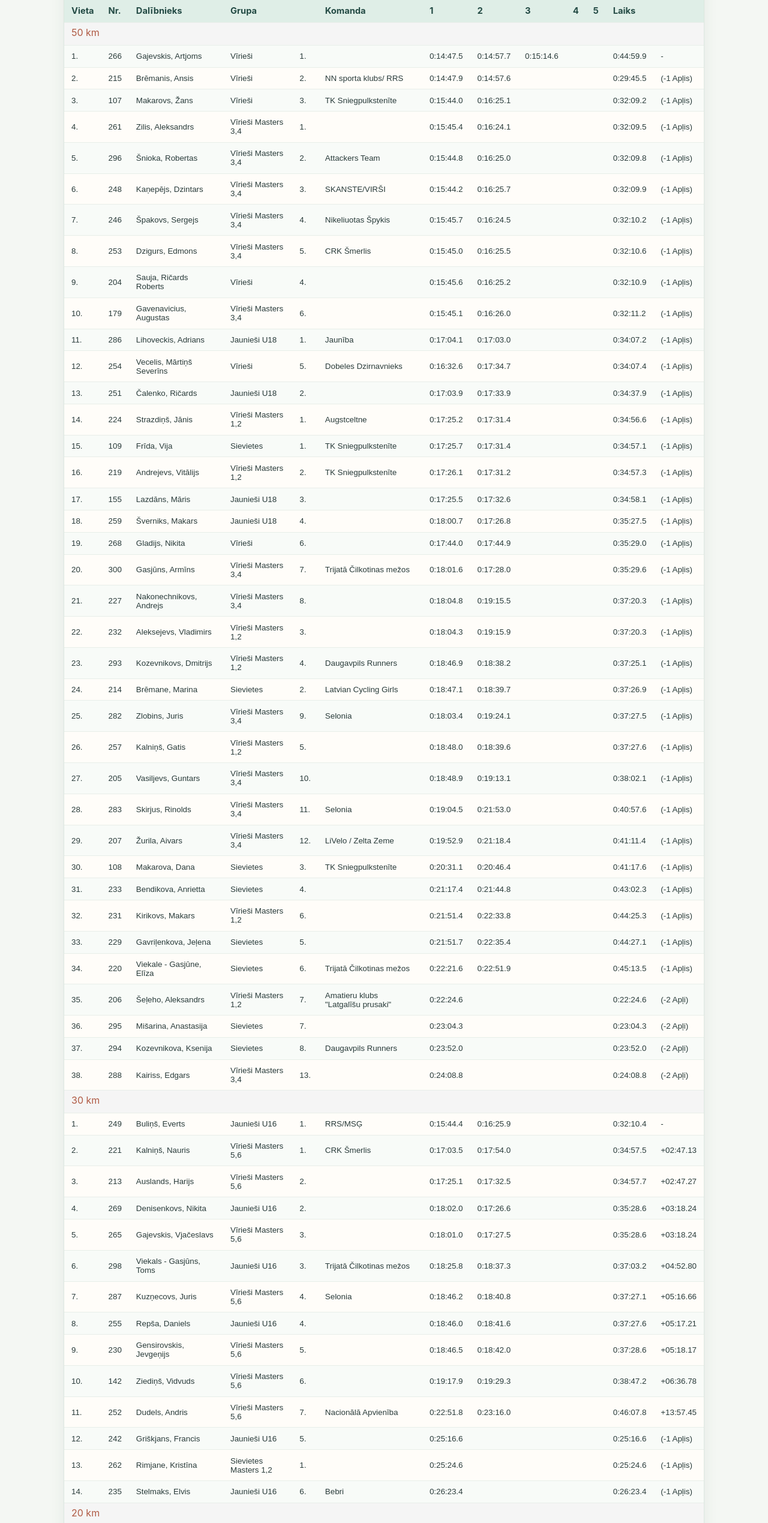
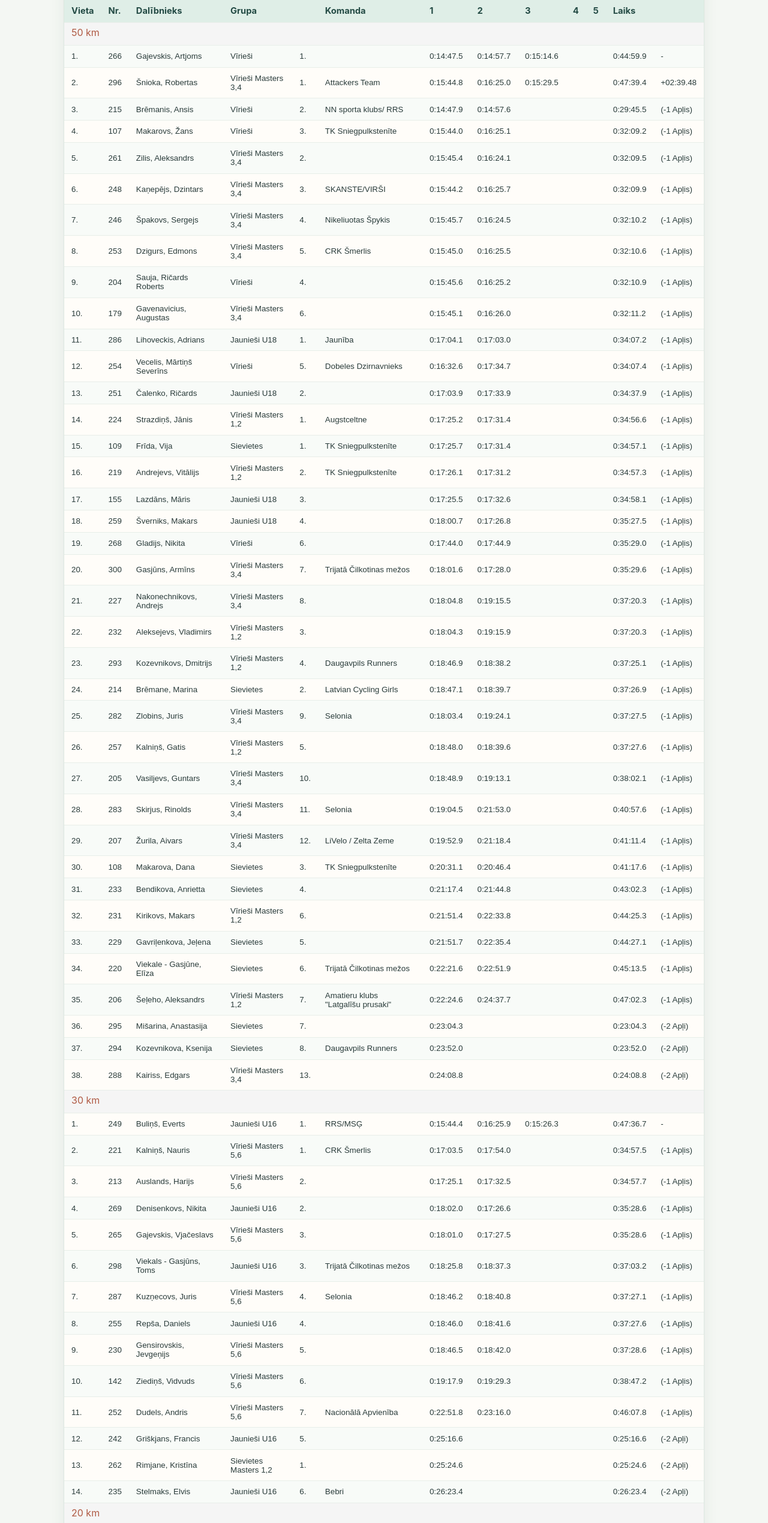
Before and after one commit to Winnetu/sacensibu-rezultati, a plain HTML site: page kopvertejums.html in a window 1280 px wide. Shown: the part 101-2640 px from the top of the page at 60% size. Drawn offline with Linux system fonts and the light colour scheme.

Commit message:
Publish results 2026-08-30T08:49:10.855Z

```diff
--- a/kopvertejums.html
+++ b/kopvertejums.html
@@ -50,10 +50,10 @@
 <tr class="columnhead"><td class="colhead colhead1">Vieta</td><td class="colhead colhead2">Nr.</td><td class="colhead colhead3">Dalībnieks</td><td class="colhead colhead4">Grupa</td><td class="colhead colhead5"></td><td class="colhead colhead6">Komanda</td><td class="colhead colhead8">1</td><td class="colhead colhead9">2</td><td class="colhead colhead10">3</td><td class="colhead colhead11">4</td><td class="colhead colhead12">5</td><td class="colhead colhead13">Laiks</td><td class="colhead colhead14"></td></tr>
 <tr><td class="group2" colspan="15" style="background-color:#f5f5f5;">50 km</td></tr>
 <tr class="record odd"><td class="col1">1.</td><td class="col2">266</td><td class="col3">Gajevskis, Artjoms</td><td class="col4">Vīrieši</td><td class="col5">1.</td><td class="col6"></td><td class="col8">0:14:47.5</td><td class="col9">0:14:57.7</td><td class="col10">0:15:14.6</td><td class="col11"></td><td class="col12"></td><td class="col13">0:44:59.9</td><td class="col14">-</td></tr>
-<tr class="record even"><td class="col1">2.</td><td class="col2">215</td><td class="col3">Brēmanis, Ansis</td><td class="col4">Vīrieši</td><td class="col5">2.</td><td class="col6">NN sporta klubs/ RRS</td><td class="col8">0:14:47.9</td><td class="col9">0:14:57.6</td><td class="col10"></td><td class="col11"></td><td class="col12"></td><td class="col13">0:29:45.5</td><td class="col14">(-1 Apļis)</td></tr>
-<tr class="record odd"><td class="col1">3.</td><td class="col2">107</td><td class="col3">Makarovs, Žans</td><td class="col4">Vīrieši</td><td class="col5">3.</td><td class="col6">TK Sniegpulkstenīte</td><td class="col8">0:15:44.0</td><td class="col9">0:16:25.1</td><td class="col10"></td><td class="col11"></td><td class="col12"></td><td class="col13">0:32:09.2</td><td class="col14">(-1 Apļis)</td></tr>
-<tr class="record even"><td class="col1">4.</td><td class="col2">261</td><td class="col3">Zilis, Aleksandrs</td><td class="col4">Vīrieši Masters 3,4</td><td class="col5">1.</td><td class="col6"></td><td class="col8">0:15:45.4</td><td class="col9">0:16:24.1</td><td class="col10"></td><td class="col11"></td><td class="col12"></td><td class="col13">0:32:09.5</td><td class="col14">(-1 Apļis)</td></tr>
-<tr class="record odd"><td class="col1">5.</td><td class="col2">296</td><td class="col3">Šnioka, Robertas</td><td class="col4">Vīrieši Masters 3,4</td><td class="col5">2.</td><td class="col6">Attackers Team</td><td class="col8">0:15:44.8</td><td class="col9">0:16:25.0</td><td class="col10"></td><td class="col11"></td><td class="col12"></td><td class="col13">0:32:09.8</td><td class="col14">(-1 Apļis)</td></tr>
+<tr class="record even"><td class="col1">2.</td><td class="col2">296</td><td class="col3">Šnioka, Robertas</td><td class="col4">Vīrieši Masters 3,4</td><td class="col5">1.</td><td class="col6">Attackers Team</td><td class="col8">0:15:44.8</td><td class="col9">0:16:25.0</td><td class="col10">0:15:29.5</td><td class="col11"></td><td class="col12"></td><td class="col13">0:47:39.4</td><td class="col14">+02:39.48</td></tr>
+<tr class="record odd"><td class="col1">3.</td><td class="col2">215</td><td class="col3">Brēmanis, Ansis</td><td class="col4">Vīrieši</td><td class="col5">2.</td><td class="col6">NN sporta klubs/ RRS</td><td class="col8">0:14:47.9</td><td class="col9">0:14:57.6</td><td class="col10"></td><td class="col11"></td><td class="col12"></td><td class="col13">0:29:45.5</td><td class="col14">(-1 Apļis)</td></tr>
+<tr class="record even"><td class="col1">4.</td><td class="col2">107</td><td class="col3">Makarovs, Žans</td><td class="col4">Vīrieši</td><td class="col5">3.</td><td class="col6">TK Sniegpulkstenīte</td><td class="col8">0:15:44.0</td><td class="col9">0:16:25.1</td><td class="col10"></td><td class="col11"></td><td class="col12"></td><td class="col13">0:32:09.2</td><td class="col14">(-1 Apļis)</td></tr>
+<tr class="record odd"><td class="col1">5.</td><td class="col2">261</td><td class="col3">Zilis, Aleksandrs</td><td class="col4">Vīrieši Masters 3,4</td><td class="col5">2.</td><td class="col6"></td><td class="col8">0:15:45.4</td><td class="col9">0:16:24.1</td><td class="col10"></td><td class="col11"></td><td class="col12"></td><td class="col13">0:32:09.5</td><td class="col14">(-1 Apļis)</td></tr>
 <tr class="record even"><td class="col1">6.</td><td class="col2">248</td><td class="col3">Kaņepējs, Dzintars</td><td class="col4">Vīrieši Masters 3,4</td><td class="col5">3.</td><td class="col6">SKANSTE/VIRŠI</td><td class="col8">0:15:44.2</td><td class="col9">0:16:25.7</td><td class="col10"></td><td class="col11"></td><td class="col12"></td><td class="col13">0:32:09.9</td><td class="col14">(-1 Apļis)</td></tr>
 <tr class="record odd"><td class="col1">7.</td><td class="col2">246</td><td class="col3">Špakovs, Sergejs</td><td class="col4">Vīrieši Masters 3,4</td><td class="col5">4.</td><td class="col6">Nikeliuotas Špykis</td><td class="col8">0:15:45.7</td><td class="col9">0:16:24.5</td><td class="col10"></td><td class="col11"></td><td class="col12"></td><td class="col13">0:32:10.2</td><td class="col14">(-1 Apļis)</td></tr>
 <tr class="record even"><td class="col1">8.</td><td class="col2">253</td><td class="col3">Dzigurs, Edmons</td><td class="col4">Vīrieši Masters 3,4</td><td class="col5">5.</td><td class="col6">CRK Šmerlis</td><td class="col8">0:15:45.0</td><td class="col9">0:16:25.5</td><td class="col10"></td><td class="col11"></td><td class="col12"></td><td class="col13">0:32:10.6</td><td class="col14">(-1 Apļis)</td></tr>
@@ -83,25 +83,25 @@
 <tr class="record even"><td class="col1">32.</td><td class="col2">231</td><td class="col3">Kirikovs, Makars</td><td class="col4">Vīrieši Masters 1,2</td><td class="col5">6.</td><td class="col6"></td><td class="col8">0:21:51.4</td><td class="col9">0:22:33.8</td><td class="col10"></td><td class="col11"></td><td class="col12"></td><td class="col13">0:44:25.3</td><td class="col14">(-1 Apļis)</td></tr>
 <tr class="record odd"><td class="col1">33.</td><td class="col2">229</td><td class="col3">Gavriļenkova, Jeļena</td><td class="col4">Sievietes</td><td class="col5">5.</td><td class="col6"></td><td class="col8">0:21:51.7</td><td class="col9">0:22:35.4</td><td class="col10"></td><td class="col11"></td><td class="col12"></td><td class="col13">0:44:27.1</td><td class="col14">(-1 Apļis)</td></tr>
 <tr class="record even"><td class="col1">34.</td><td class="col2">220</td><td class="col3">Viekale - Gasjūne, Elīza</td><td class="col4">Sievietes</td><td class="col5">6.</td><td class="col6">Trijatā Čilkotinas mežos</td><td class="col8">0:22:21.6</td><td class="col9">0:22:51.9</td><td class="col10"></td><td class="col11"></td><td class="col12"></td><td class="col13">0:45:13.5</td><td class="col14">(-1 Apļis)</td></tr>
-<tr class="record odd"><td class="col1">35.</td><td class="col2">206</td><td class="col3">Šeļeho, Aleksandrs</td><td class="col4">Vīrieši Masters 1,2</td><td class="col5">7.</td><td class="col6">Amatieru klubs &#34;Latgalīšu prusaki&#34;</td><td class="col8">0:22:24.6</td><td class="col9"></td><td class="col10"></td><td class="col11"></td><td class="col12"></td><td class="col13">0:22:24.6</td><td class="col14">(-2 Apļi)</td></tr>
+<tr class="record odd"><td class="col1">35.</td><td class="col2">206</td><td class="col3">Šeļeho, Aleksandrs</td><td class="col4">Vīrieši Masters 1,2</td><td class="col5">7.</td><td class="col6">Amatieru klubs &#34;Latgalīšu prusaki&#34;</td><td class="col8">0:22:24.6</td><td class="col9">0:24:37.7</td><td class="col10"></td><td class="col11"></td><td class="col12"></td><td class="col13">0:47:02.3</td><td class="col14">(-1 Apļis)</td></tr>
 <tr class="record even"><td class="col1">36.</td><td class="col2">295</td><td class="col3">Mišarina, Anastasija</td><td class="col4">Sievietes</td><td class="col5">7.</td><td class="col6"></td><td class="col8">0:23:04.3</td><td class="col9"></td><td class="col10"></td><td class="col11"></td><td class="col12"></td><td class="col13">0:23:04.3</td><td class="col14">(-2 Apļi)</td></tr>
 <tr class="record odd"><td class="col1">37.</td><td class="col2">294</td><td class="col3">Kozevnikova, Ksenija</td><td class="col4">Sievietes</td><td class="col5">8.</td><td class="col6">Daugavpils Runners</td><td class="col8">0:23:52.0</td><td class="col9"></td><td class="col10"></td><td class="col11"></td><td class="col12"></td><td class="col13">0:23:52.0</td><td class="col14">(-2 Apļi)</td></tr>
 <tr class="record even"><td class="col1">38.</td><td class="col2">288</td><td class="col3">Kairiss, Edgars</td><td class="col4">Vīrieši Masters 3,4</td><td class="col5">13.</td><td class="col6"></td><td class="col8">0:24:08.8</td><td class="col9"></td><td class="col10"></td><td class="col11"></td><td class="col12"></td><td class="col13">0:24:08.8</td><td class="col14">(-2 Apļi)</td></tr>
 <tr><td class="group2" colspan="15" style="background-color:#f5f5f5;">30 km</td></tr>
-<tr class="record odd"><td class="col1">1.</td><td class="col2">249</td><td class="col3">Buliņš, Everts</td><td class="col4">Jaunieši U16</td><td class="col5">1.</td><td class="col6">RRS/MSĢ</td><td class="col8">0:15:44.4</td><td class="col9">0:16:25.9</td><td class="col10"></td><td class="col11"></td><td class="col12"></td><td class="col13">0:32:10.4</td><td class="col14">-</td></tr>
-<tr class="record even"><td class="col1">2.</td><td class="col2">221</td><td class="col3">Kalniņš, Nauris</td><td class="col4">Vīrieši Masters 5,6</td><td class="col5">1.</td><td class="col6">CRK Šmerlis</td><td class="col8">0:17:03.5</td><td class="col9">0:17:54.0</td><td class="col10"></td><td class="col11"></td><td class="col12"></td><td class="col13">0:34:57.5</td><td class="col14">+02:47.13</td></tr>
-<tr class="record odd"><td class="col1">3.</td><td class="col2">213</td><td class="col3">Auslands, Harijs</td><td class="col4">Vīrieši Masters 5,6</td><td class="col5">2.</td><td class="col6"></td><td class="col8">0:17:25.1</td><td class="col9">0:17:32.5</td><td class="col10"></td><td class="col11"></td><td class="col12"></td><td class="col13">0:34:57.7</td><td class="col14">+02:47.27</td></tr>
-<tr class="record even"><td class="col1">4.</td><td class="col2">269</td><td class="col3">Denisenkovs, Nikita</td><td class="col4">Jaunieši U16</td><td class="col5">2.</td><td class="col6"></td><td class="col8">0:18:02.0</td><td class="col9">0:17:26.6</td><td class="col10"></td><td class="col11"></td><td class="col12"></td><td class="col13">0:35:28.6</td><td class="col14">+03:18.24</td></tr>
-<tr class="record odd"><td class="col1">5.</td><td class="col2">265</td><td class="col3">Gajevskis, Vjačeslavs</td><td class="col4">Vīrieši Masters 5,6</td><td class="col5">3.</td><td class="col6"></td><td class="col8">0:18:01.0</td><td class="col9">0:17:27.5</td><td class="col10"></td><td class="col11"></td><td class="col12"></td><td class="col13">0:35:28.6</td><td class="col14">+03:18.24</td></tr>
-<tr class="record even"><td class="col1">6.</td><td class="col2">298</td><td class="col3">Viekals - Gasjūns, Toms</td><td class="col4">Jaunieši U16</td><td class="col5">3.</td><td class="col6">Trijatā Čilkotinas mežos</td><td class="col8">0:18:25.8</td><td class="col9">0:18:37.3</td><td class="col10"></td><td class="col11"></td><td class="col12"></td><td class="col13">0:37:03.2</td><td class="col14">+04:52.80</td></tr>
-<tr class="record odd"><td class="col1">7.</td><td class="col2">287</td><td class="col3">Kuzņecovs, Juris</td><td class="col4">Vīrieši Masters 5,6</td><td class="col5">4.</td><td class="col6">Selonia</td><td class="col8">0:18:46.2</td><td class="col9">0:18:40.8</td><td class="col10"></td><td class="col11"></td><td class="col12"></td><td class="col13">0:37:27.1</td><td class="col14">+05:16.66</td></tr>
-<tr class="record even"><td class="col1">8.</td><td class="col2">255</td><td class="col3">Repša, Daniels</td><td class="col4">Jaunieši U16</td><td class="col5">4.</td><td class="col6"></td><td class="col8">0:18:46.0</td><td class="col9">0:18:41.6</td><td class="col10"></td><td class="col11"></td><td class="col12"></td><td class="col13">0:37:27.6</td><td class="col14">+05:17.21</td></tr>
-<tr class="record odd"><td class="col1">9.</td><td class="col2">230</td><td class="col3">Gensirovskis, Jevgeņijs</td><td class="col4">Vīrieši Masters 5,6</td><td class="col5">5.</td><td class="col6"></td><td class="col8">0:18:46.5</td><td class="col9">0:18:42.0</td><td class="col10"></td><td class="col11"></td><td class="col12"></td><td class="col13">0:37:28.6</td><td class="col14">+05:18.17</td></tr>
-<tr class="record even"><td class="col1">10.</td><td class="col2">142</td><td class="col3">Ziediņš, Vidvuds</td><td class="col4">Vīrieši Masters 5,6</td><td class="col5">6.</td><td class="col6"></td><td class="col8">0:19:17.9</td><td class="col9">0:19:29.3</td><td class="col10"></td><td class="col11"></td><td class="col12"></td><td class="col13">0:38:47.2</td><td class="col14">+06:36.78</td></tr>
-<tr class="record odd"><td class="col1">11.</td><td class="col2">252</td><td class="col3">Dudels, Andris</td><td class="col4">Vīrieši Masters 5,6</td><td class="col5">7.</td><td class="col6">Nacionālā Apvienība</td><td class="col8">0:22:51.8</td><td class="col9">0:23:16.0</td><td class="col10"></td><td class="col11"></td><td class="col12"></td><td class="col13">0:46:07.8</td><td class="col14">+13:57.45</td></tr>
-<tr class="record even"><td class="col1">12.</td><td class="col2">242</td><td class="col3">Griškjans, Francis</td><td class="col4">Jaunieši U16</td><td class="col5">5.</td><td class="col6"></td><td class="col8">0:25:16.6</td><td class="col9"></td><td class="col10"></td><td class="col11"></td><td class="col12"></td><td class="col13">0:25:16.6</td><td class="col14">(-1 Apļis)</td></tr>
-<tr class="record odd"><td class="col1">13.</td><td class="col2">262</td><td class="col3">Rimjane, Kristīna</td><td class="col4">Sievietes Masters 1,2</td><td class="col5">1.</td><td class="col6"></td><td class="col8">0:25:24.6</td><td class="col9"></td><td class="col10"></td><td class="col11"></td><td class="col12"></td><td class="col13">0:25:24.6</td><td class="col14">(-1 Apļis)</td></tr>
-<tr class="record even"><td class="col1">14.</td><td class="col2">235</td><td class="col3">Stelmaks, Elvis</td><td class="col4">Jaunieši U16</td><td class="col5">6.</td><td class="col6">Bebri</td><td class="col8">0:26:23.4</td><td class="col9"></td><td class="col10"></td><td class="col11"></td><td class="col12"></td><td class="col13">0:26:23.4</td><td class="col14">(-1 Apļis)</td></tr>
+<tr class="record odd"><td class="col1">1.</td><td class="col2">249</td><td class="col3">Buliņš, Everts</td><td class="col4">Jaunieši U16</td><td class="col5">1.</td><td class="col6">RRS/MSĢ</td><td class="col8">0:15:44.4</td><td class="col9">0:16:25.9</td><td class="col10">0:15:26.3</td><td class="col11"></td><td class="col12"></td><td class="col13">0:47:36.7</td><td class="col14">-</td></tr>
+<tr class="record even"><td class="col1">2.</td><td class="col2">221</td><td class="col3">Kalniņš, Nauris</td><td class="col4">Vīrieši Masters 5,6</td><td class="col5">1.</td><td class="col6">CRK Šmerlis</td><td class="col8">0:17:03.5</td><td class="col9">0:17:54.0</td><td class="col10"></td><td class="col11"></td><td class="col12"></td><td class="col13">0:34:57.5</td><td class="col14">(-1 Apļis)</td></tr>
+<tr class="record odd"><td class="col1">3.</td><td class="col2">213</td><td class="col3">Auslands, Harijs</td><td class="col4">Vīrieši Masters 5,6</td><td class="col5">2.</td><td class="col6"></td><td class="col8">0:17:25.1</td><td class="col9">0:17:32.5</td><td class="col10"></td><td class="col11"></td><td class="col12"></td><td class="col13">0:34:57.7</td><td class="col14">(-1 Apļis)</td></tr>
+<tr class="record even"><td class="col1">4.</td><td class="col2">269</td><td class="col3">Denisenkovs, Nikita</td><td class="col4">Jaunieši U16</td><td class="col5">2.</td><td class="col6"></td><td class="col8">0:18:02.0</td><td class="col9">0:17:26.6</td><td class="col10"></td><td class="col11"></td><td class="col12"></td><td class="col13">0:35:28.6</td><td class="col14">(-1 Apļis)</td></tr>
+<tr class="record odd"><td class="col1">5.</td><td class="col2">265</td><td class="col3">Gajevskis, Vjačeslavs</td><td class="col4">Vīrieši Masters 5,6</td><td class="col5">3.</td><td class="col6"></td><td class="col8">0:18:01.0</td><td class="col9">0:17:27.5</td><td class="col10"></td><td class="col11"></td><td class="col12"></td><td class="col13">0:35:28.6</td><td class="col14">(-1 Apļis)</td></tr>
+<tr class="record even"><td class="col1">6.</td><td class="col2">298</td><td class="col3">Viekals - Gasjūns, Toms</td><td class="col4">Jaunieši U16</td><td class="col5">3.</td><td class="col6">Trijatā Čilkotinas mežos</td><td class="col8">0:18:25.8</td><td class="col9">0:18:37.3</td><td class="col10"></td><td class="col11"></td><td class="col12"></td><td class="col13">0:37:03.2</td><td class="col14">(-1 Apļis)</td></tr>
+<tr class="record odd"><td class="col1">7.</td><td class="col2">287</td><td class="col3">Kuzņecovs, Juris</td><td class="col4">Vīrieši Masters 5,6</td><td class="col5">4.</td><td class="col6">Selonia</td><td class="col8">0:18:46.2</td><td class="col9">0:18:40.8</td><td class="col10"></td><td class="col11"></td><td class="col12"></td><td class="col13">0:37:27.1</td><td class="col14">(-1 Apļis)</td></tr>
+<tr class="record even"><td class="col1">8.</td><td class="col2">255</td><td class="col3">Repša, Daniels</td><td class="col4">Jaunieši U16</td><td class="col5">4.</td><td class="col6"></td><td class="col8">0:18:46.0</td><td class="col9">0:18:41.6</td><td class="col10"></td><td class="col11"></td><td class="col12"></td><td class="col13">0:37:27.6</td><td class="col14">(-1 Apļis)</td></tr>
+<tr class="record odd"><td class="col1">9.</td><td class="col2">230</td><td class="col3">Gensirovskis, Jevgeņijs</td><td class="col4">Vīrieši Masters 5,6</td><td class="col5">5.</td><td class="col6"></td><td class="col8">0:18:46.5</td><td class="col9">0:18:42.0</td><td class="col10"></td><td class="col11"></td><td class="col12"></td><td class="col13">0:37:28.6</td><td class="col14">(-1 Apļis)</td></tr>
+<tr class="record even"><td class="col1">10.</td><td class="col2">142</td><td class="col3">Ziediņš, Vidvuds</td><td class="col4">Vīrieši Masters 5,6</td><td class="col5">6.</td><td class="col6"></td><td class="col8">0:19:17.9</td><td class="col9">0:19:29.3</td><td class="col10"></td><td class="col11"></td><td class="col12"></td><td class="col13">0:38:47.2</td><td class="col14">(-1 Apļis)</td></tr>
+<tr class="record odd"><td class="col1">11.</td><td class="col2">252</td><td class="col3">Dudels, Andris</td><td class="col4">Vīrieši Masters 5,6</td><td class="col5">7.</td><td class="col6">Nacionālā Apvienība</td><td class="col8">0:22:51.8</td><td class="col9">0:23:16.0</td><td class="col10"></td><td class="col11"></td><td class="col12"></td><td class="col13">0:46:07.8</td><td class="col14">(-1 Apļis)</td></tr>
+<tr class="record even"><td class="col1">12.</td><td class="col2">242</td><td class="col3">Griškjans, Francis</td><td class="col4">Jaunieši U16</td><td class="col5">5.</td><td class="col6"></td><td class="col8">0:25:16.6</td><td class="col9"></td><td class="col10"></td><td class="col11"></td><td class="col12"></td><td class="col13">0:25:16.6</td><td class="col14">(-2 Apļi)</td></tr>
+<tr class="record odd"><td class="col1">13.</td><td class="col2">262</td><td class="col3">Rimjane, Kristīna</td><td class="col4">Sievietes Masters 1,2</td><td class="col5">1.</td><td class="col6"></td><td class="col8">0:25:24.6</td><td class="col9"></td><td class="col10"></td><td class="col11"></td><td class="col12"></td><td class="col13">0:25:24.6</td><td class="col14">(-2 Apļi)</td></tr>
+<tr class="record even"><td class="col1">14.</td><td class="col2">235</td><td class="col3">Stelmaks, Elvis</td><td class="col4">Jaunieši U16</td><td class="col5">6.</td><td class="col6">Bebri</td><td class="col8">0:26:23.4</td><td class="col9"></td><td class="col10"></td><td class="col11"></td><td class="col12"></td><td class="col13">0:26:23.4</td><td class="col14">(-2 Apļi)</td></tr>
 <tr><td class="group2" colspan="15" style="background-color:#f5f5f5;">20 km</td></tr>
 <tr class="record odd"><td class="col1">1.</td><td class="col2">247</td><td class="col3">Sila, Dana</td><td class="col4">Sievietes Masters 3,4</td><td class="col5">1.</td><td class="col6">SKANSTE/VIRŠI</td><td class="col8">0:18:01.3</td><td class="col9">0:17:25.1</td><td class="col10"></td><td class="col11"></td><td class="col12"></td><td class="col13">0:35:26.5</td><td class="col14">-</td></tr>
 <tr class="record even"><td class="col1">2.</td><td class="col2">141</td><td class="col3">Broks, Juris</td><td class="col4">Vīrieši Masters 7+</td><td class="col5">1.</td><td class="col6">LiVelo / Zelta Zeme</td><td class="col8">0:18:03.9</td><td class="col9">0:17:23.0</td><td class="col10"></td><td class="col11"></td><td class="col12"></td><td class="col13">0:35:27.0</td><td class="col14">+00:00.47</td></tr>
```
Also changed, not shown: index.html (+1 -1 lines), vecuma-grupas.html (+19 -19 lines).
